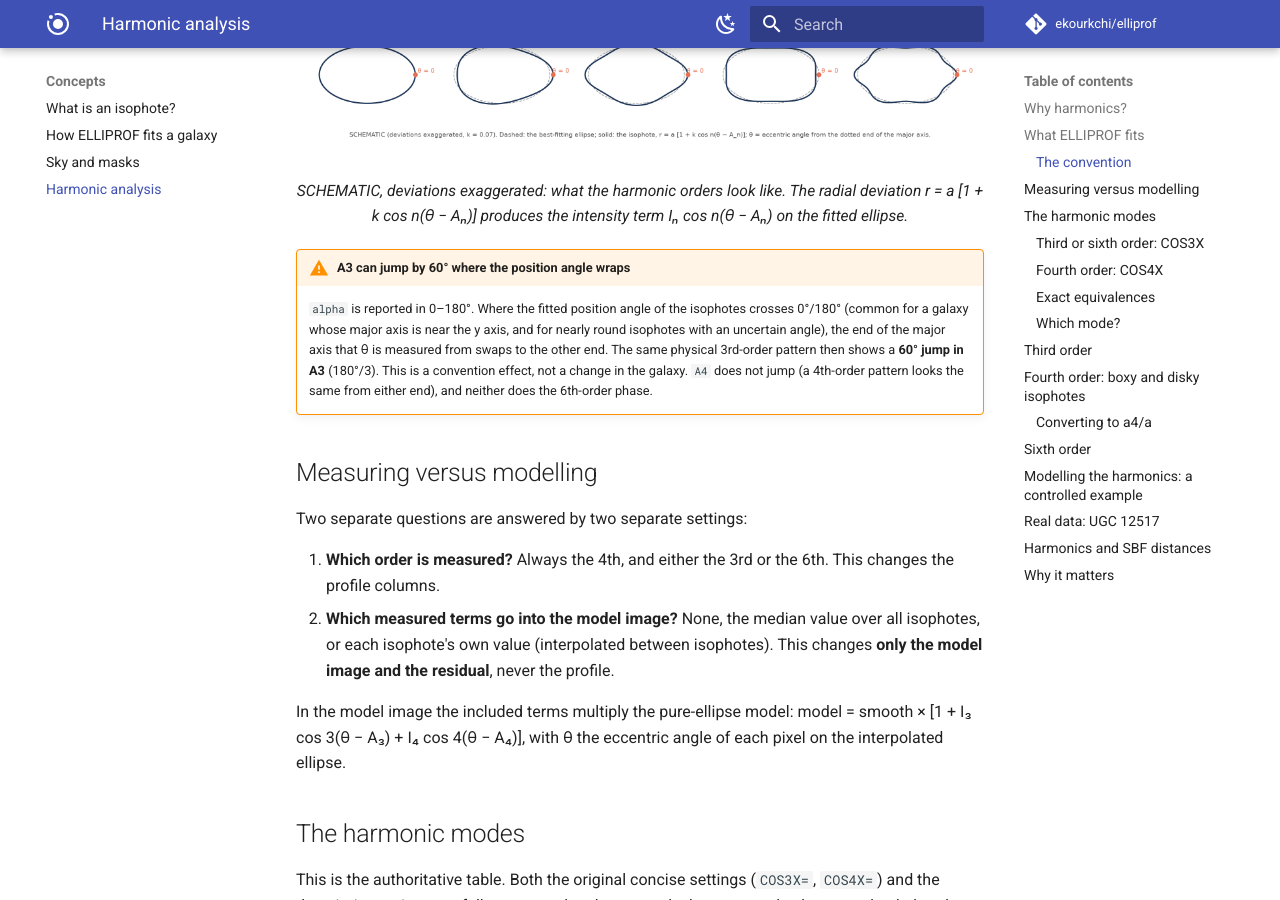
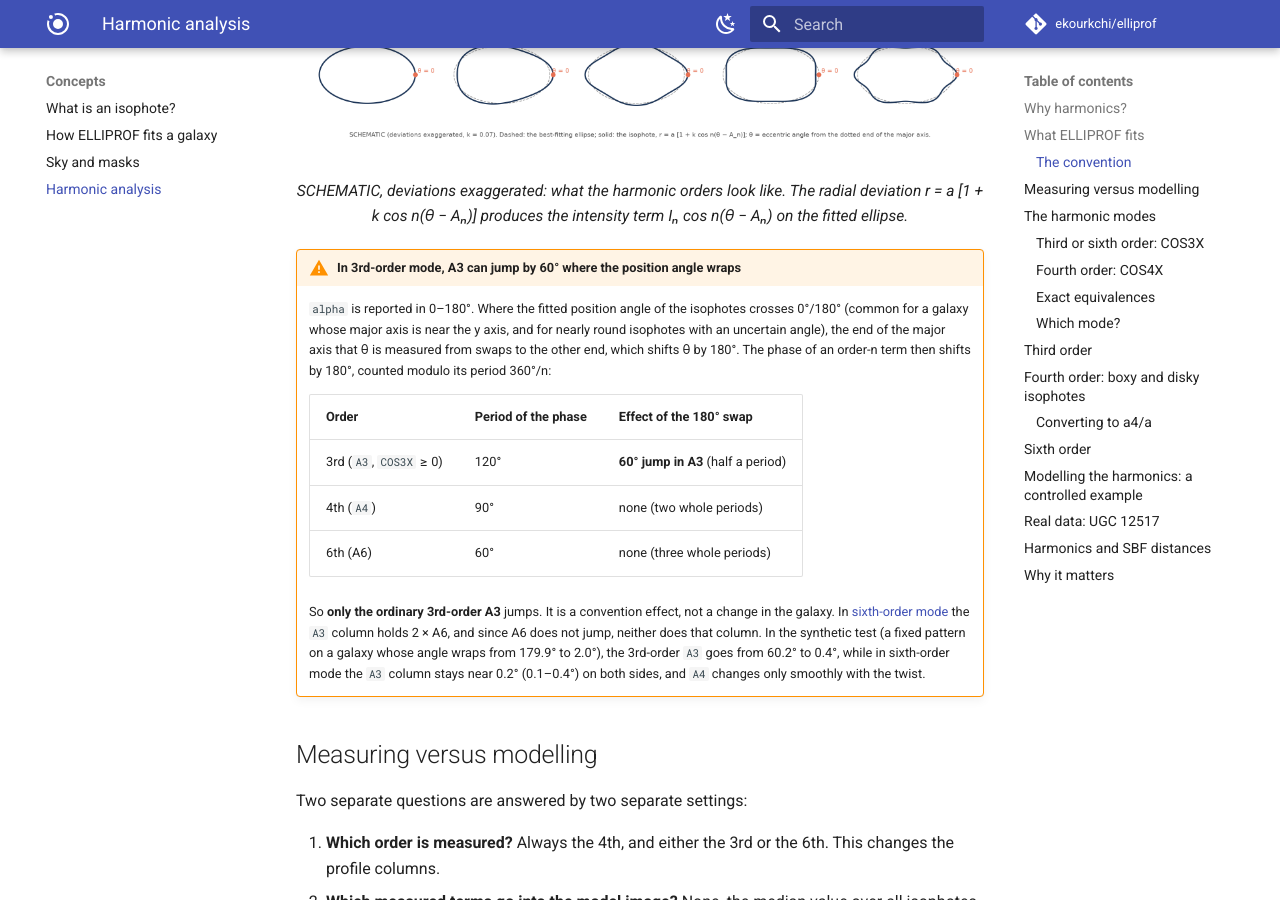
Before and after one commit to ekourkchi/elliprof, an MkDocs documentation site: the page built from docs/concepts/harmonics.md, in a window 1280 px wide and 900 px high, scrolled down 2124 px. Built offline with MkDocs 1.6.1 and Material for MkDocs 9.7.7, drawn with Linux system fonts in a browser that asks for light colours; comment, search, counter and statistics services are not loaded; some of the changed text lies outside the part shown.

Commit message:
Docs: which phases jump at a PA wrap; COS3X=-3 provenance
- The 60 deg jump at a position-angle wrap applies only to the ordinary
  3rd-order A3 (a 180 deg shift of the reference end is half its
  period); A4, the 6th-order phase A6 and therefore the sixth-order A3
  column (= 2 A6) do not jump.  Synthetic result quoted.
- COS3X=-3: the original code measures the 6th order without modelling
  it for any COS3X <= -3; the package exposes -3 as the supported value
  and accepts exactly -3..2 (COS4X 0..2).  Docs, changelog, help.

```diff
--- a/docs/concepts/harmonics.md
+++ b/docs/concepts/harmonics.md
@@ -92,15 +92,28 @@ ellipse* the extra light is, relative to the major axis.
   intensity term Iₙ cos n(θ − Aₙ) on the fitted ellipse.</figcaption>
 </figure>
 
-!!! warning "A3 can jump by 60° where the position angle wraps"
+!!! warning "In 3rd-order mode, A3 can jump by 60° where the position angle wraps"
     `alpha` is reported in 0–180°. Where the fitted position angle of the
     isophotes crosses 0°/180° (common for a galaxy whose major axis is
     near the y axis, and for nearly round isophotes with an uncertain
     angle), the end of the major axis that θ is measured from swaps to
-    the other end. The same physical 3rd-order pattern then shows a
-    **60° jump in A3** (180°/3). This is a convention effect, not a
-    change in the galaxy. `A4` does not jump (a 4th-order pattern looks
-    the same from either end), and neither does the 6th-order phase.
+    the other end, which shifts θ by 180°. The phase of an order-n term
+    then shifts by 180°, counted modulo its period 360°/n:
+
+    | Order | Period of the phase | Effect of the 180° swap |
+    |---|---|---|
+    | 3rd (`A3`, `COS3X` ≥ 0) | 120° | **60° jump in A3** (half a period) |
+    | 4th (`A4`) | 90° | none (two whole periods) |
+    | 6th (A6) | 60° | none (three whole periods) |
+
+    So **only the ordinary 3rd-order A3** jumps. It is a convention
+    effect, not a change in the galaxy. In
+    [sixth-order mode](#sixth-order) the `A3` column holds 2 × A6, and
+    since A6 does not jump, neither does that column. In the synthetic
+    test (a fixed pattern on a galaxy whose angle wraps from 179.9° to
+    2.0°), the 3rd-order `A3` goes from 60.2° to 0.4°, while in
+    sixth-order mode the `A3` column stays near 0.2° (0.1–0.4°) on both
+    sides, and `A4` changes only smoothly with the twist.
 
 ## Measuring versus modelling { #the-harmonics-in-the-model-image }
 
@@ -137,7 +150,15 @@ profiles, models and residuals.
 
 The **sign** of `COS3X` chooses the order measured (≥ 0: 3rd, < 0:
 6th); its **size** chooses the use in the model (0 none, 1 median, 2
-each). Other values are refused.
+each).
+
+The original program documents `COS3X` as 0/1/2 and "`COS3X` < 0: use
+cos 6x instead of cos 3x". In the original code, every value ≤ −3
+measures the 6th order and leaves it out of the model; the elliprof
+package exposes `COS3X=-3` as the supported spelling of that behaviour.
+The package deliberately accepts exactly −3, −2, −1, 0, 1 and 2 (and
+`COS4X` 0, 1, 2) and refuses other values, although the original code
+would treat them like one of these.
 
 ### Fourth order: `COS4X`
 
@@ -361,7 +382,10 @@ a negative `COS3X` (`--sixth-order`).
     - `I3` holds the **6th-order amplitude** (fraction of `I0`);
     - `A3` holds **twice the 6th-order phase**: A3 = 2 × A6, in 0–120°
       (A6 itself is in 0–60°);
-    - the 3rd order is not measured at all.
+    - the 3rd order is not measured at all;
+    - the 3rd-order rule that `A3` jumps by 60° at a position-angle wrap
+      **does not apply**: neither A6 nor this `A3` column jumps
+      ([see above](#the-convention)).
 
     ELLIPROF's printed table labels the columns `I(6x)` and `A(6x)` in this
     mode. The `.dat` profile and the CSV keep the column names `I3`, `A3`;
```
Also changed, not shown: CHANGELOG.md (+8 -5 lines), 1 other file.
